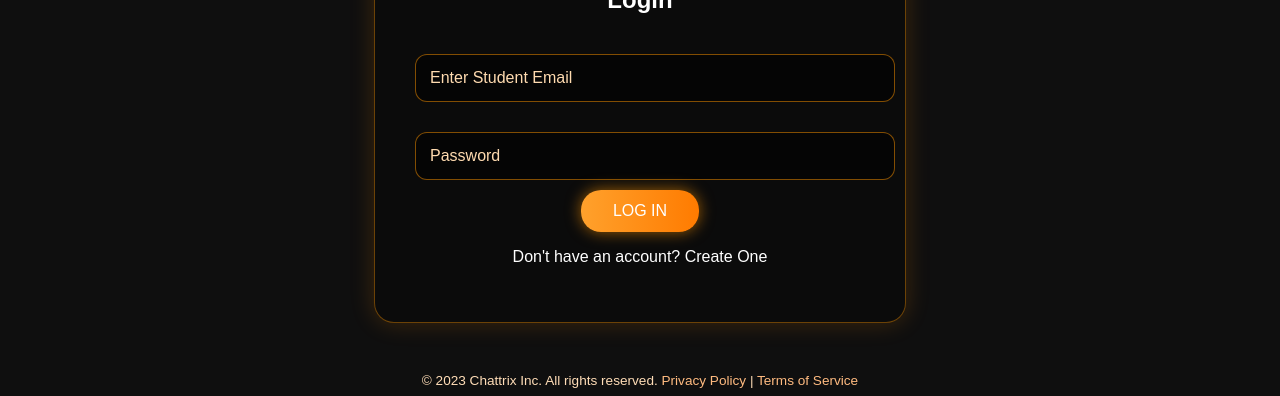
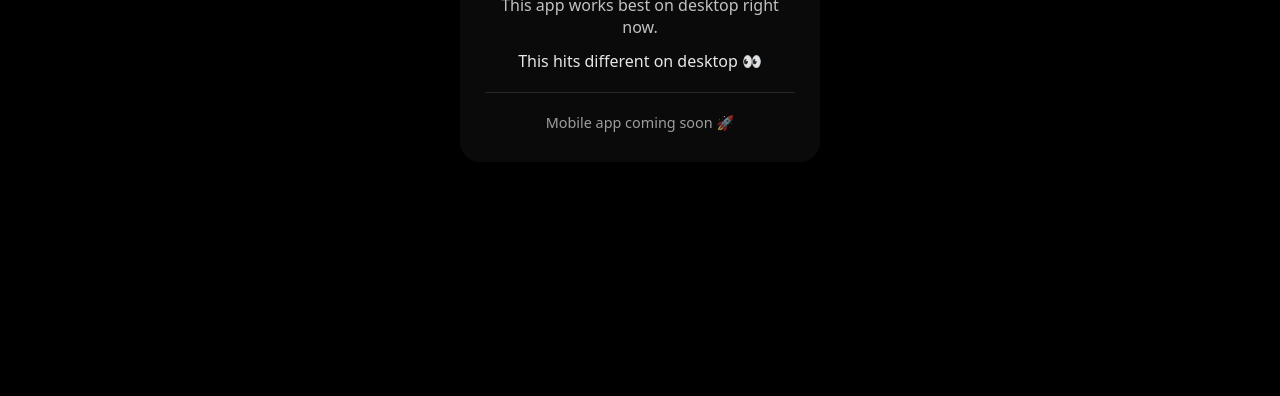
Before and after one commit to anshtiwari6914-source/Chattrix, a website: page auth/login.html in a window 1280 px wide. Shown: the part 404-800 px from the top of the page. Drawn offline with Linux system fonts and the light colour scheme.

Commit message:
Update login.html

```diff
--- a/auth/login.html
+++ b/auth/login.html
@@ -85,43 +85,91 @@
 </script>
 
 
-<script>
-(function () {
-  const isTouch = navigator.maxTouchPoints > 0;
-  const smallScreen = Math.min(screen.width, screen.height) < 900;
-  const portrait = screen.height > screen.width;
-  const noWebRTC = !navigator.mediaDevices;
+    <script>
+  document.documentElement.style.background = "#000";
 
-  if ((isTouch && smallScreen) || portrait || noWebRTC) {
-    document.head.innerHTML = `
-      <meta charset="UTF-8">
-      <meta name="viewport" content="width=device-width, initial-scale=1.0">
-      <title>Desktop Only</title>
-    `;
-
-    document.body.innerHTML = `
-      <div style="
+  document.head.innerHTML += `
+    <meta name="viewport" content="width=device-width, initial-scale=1.0">
+    <title>Desktop Only</title>
+    <style>
+      * {
         margin: 0;
-        background: black;
+        padding: 0;
+        box-sizing: border-box;
+        font-family: "Poppins", system-ui, sans-serif;
+      }
+      body {
+        background: #000;
+        color: #fff;
+        height: 100vh;
+        overflow: hidden;
+      }
+      .container {
+        height: 100%;
         display: flex;
-        flex-direction: column;
         align-items: center;
         justify-content: center;
-        font-family: Poppins, sans-serif;
+        padding: 20px;
+      }
+      .card {
+        width: 100%;
+        max-width: 360px;
+        background: rgba(255,255,255,0.04);
+        border-radius: 20px;
+        padding: 30px 25px;
         text-align: center;
-        min-height: 100vh;
-        padding: 20px;
-      ">
-        <p style="font-size:1.2rem;opacity:0.8;">
-          Desktop Only. Mobile app coming soon 🚀
+        backdrop-filter: blur(14px);
+        box-shadow: 0 10px 40px rgba(0,0,0,0.6);
+      }
+      .icon {
+        font-size: 3rem;
+        margin-bottom: 15px;
+      }
+      h1 {
+        font-size: 2rem;
+        font-weight: 600;
+        margin-bottom: 10px;
+      }
+      .subtitle {
+        font-size: 1rem;
+        opacity: 0.75;
+        margin-bottom: 12px;
+      }
+      .genz {
+        font-size: 1rem;
+        opacity: 0.9;
+      }
+      .divider {
+        height: 1px;
+        background: rgba(255,255,255,0.12);
+        margin: 20px 0;
+      }
+      .soon {
+        font-size: 0.9rem;
+        opacity: 0.6;
+      }
+    </style>
+  `;
+
+  document.body.innerHTML = `
+    <div class="container">
+      <div class="card">
+        <div class="icon">💻</div>
+        <h1>Desktop only.</h1>
+        <p class="subtitle">
+          This app works best on desktop right now.
+        </p>
+        <p class="genz">
+          This hits different on desktop 👀
+        </p>
+        <div class="divider"></div>
+        <p class="soon">
+          Mobile app coming soon 🚀
         </p>
       </div>
-    `;
-
-    return; // ✅ stop script safely
-  }
-})();
-</script>
+    </div>
+  `;
+    </script>
 
 
 
```
